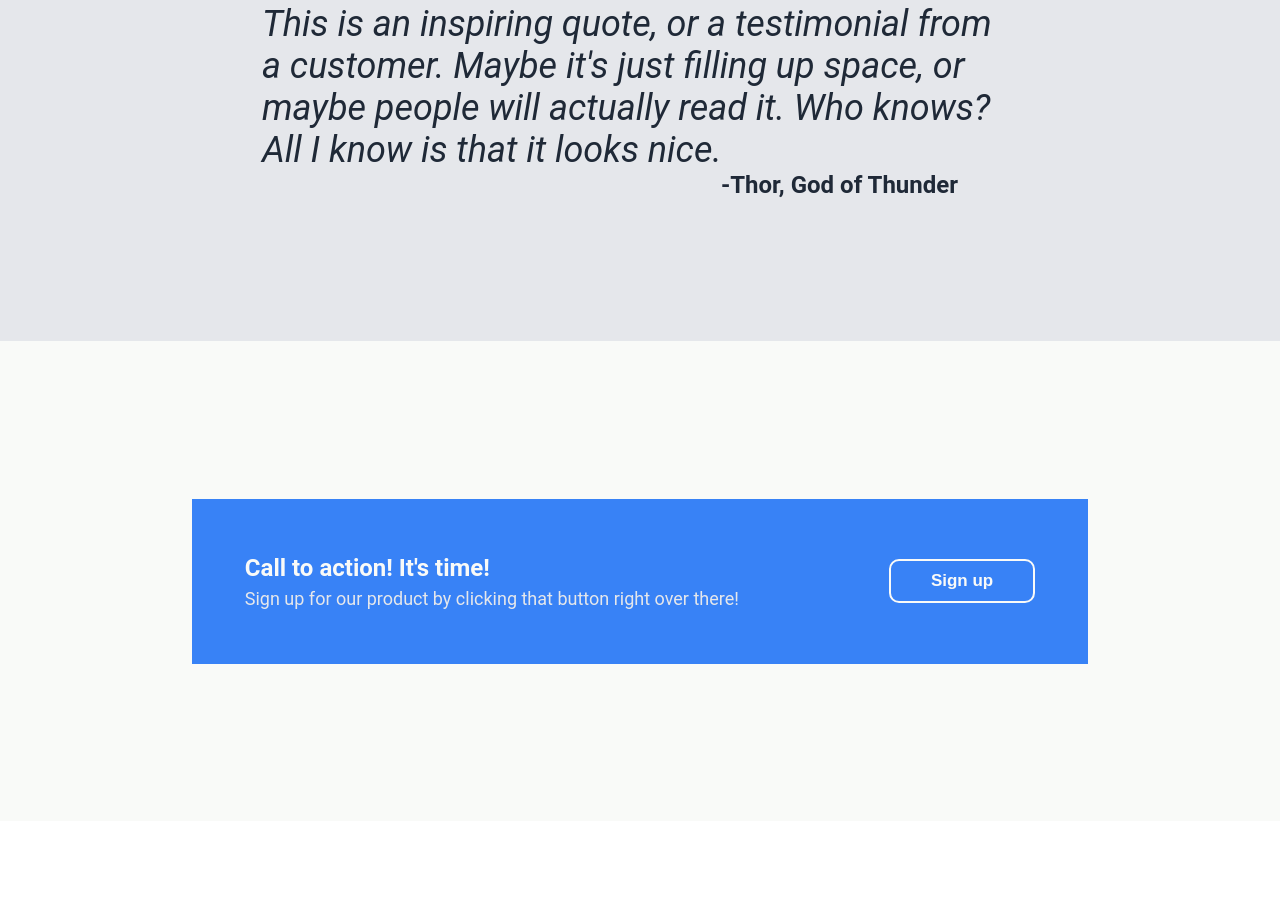
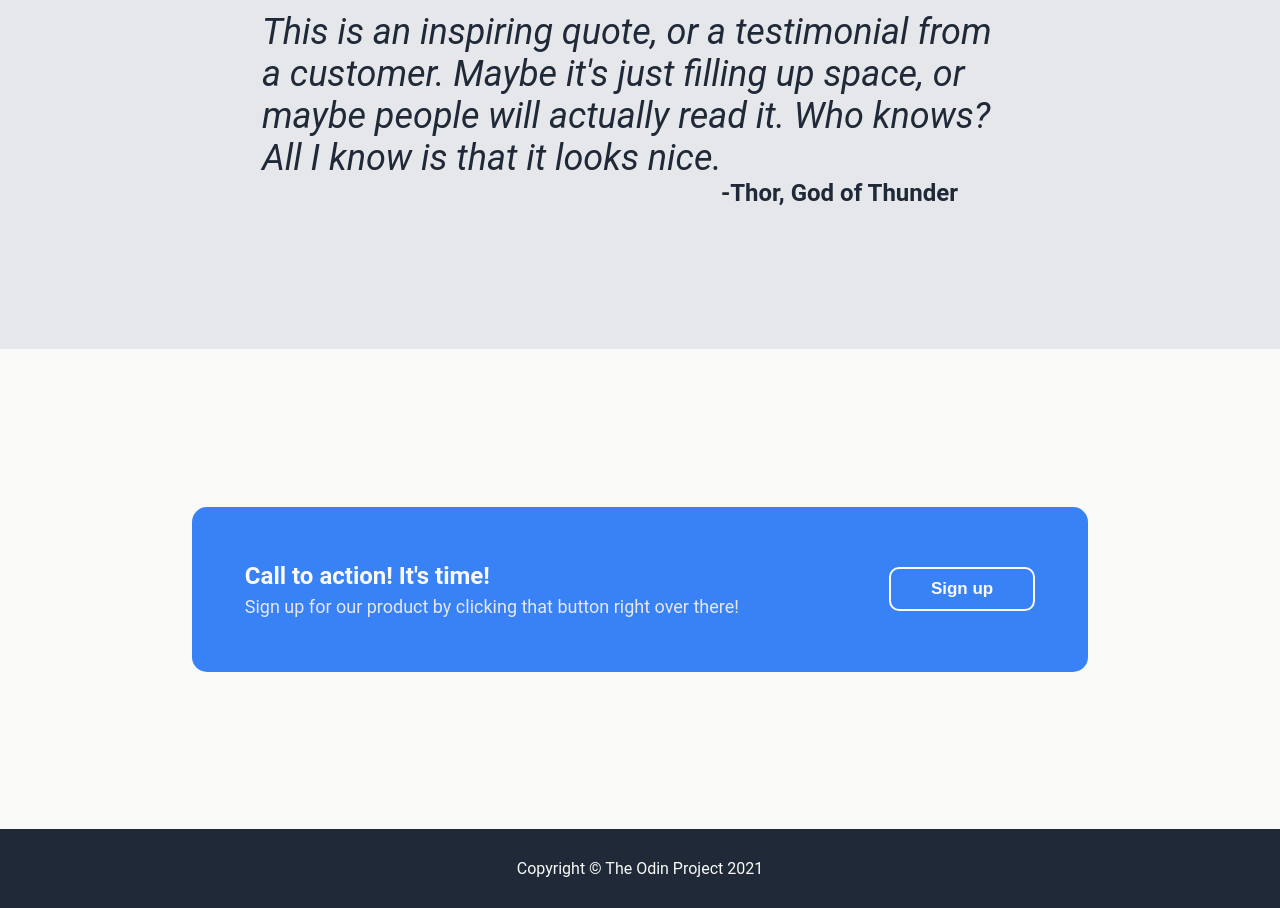
Before and after one commit to sammm123456/website-layout, a plain HTML site: page index.html in a window 1280 px wide. Shown: the part 1159-2067 px from the top of the page. Before the commit the page ends 2012 px from the top, so only its background shows below. Drawn offline with Linux system fonts and the light colour scheme.

Commit message:
Add footer section

```diff
--- a/index.html
+++ b/index.html
@@ -71,7 +71,7 @@
     </div>
 </div>
 
-<div class="footer"></div>
+<div class="footer">Copyright &copy The Odin Project 2021</div>
 
 </body>
 </html>
--- a/style.css
+++ b/style.css
@@ -22,13 +22,13 @@ body {
 .header, .footer {
     display: flex;
     align-items: center;
-    justify-content: space-between;
     height: min-content;
-    padding: 16px 15%;
+    background-color: #1F2937;
 }
 
 .header {
-    background-color: #1F2937;
+    justify-content: space-between;
+    padding: 20px 15%;
 }
 
 .container {
@@ -175,6 +175,7 @@ ul {
     gap: 150px;
     padding: 16px 50px;
     height: 165px;
+    border-radius: 15px;
 }
 
 h3 {
@@ -194,3 +195,9 @@ h3 {
     border-width: 2px;
     border-style: solid;
 }
+
+.footer {
+    color: #f9faf8;
+    justify-content: center;
+    padding: 30px 15%;
+}
```
